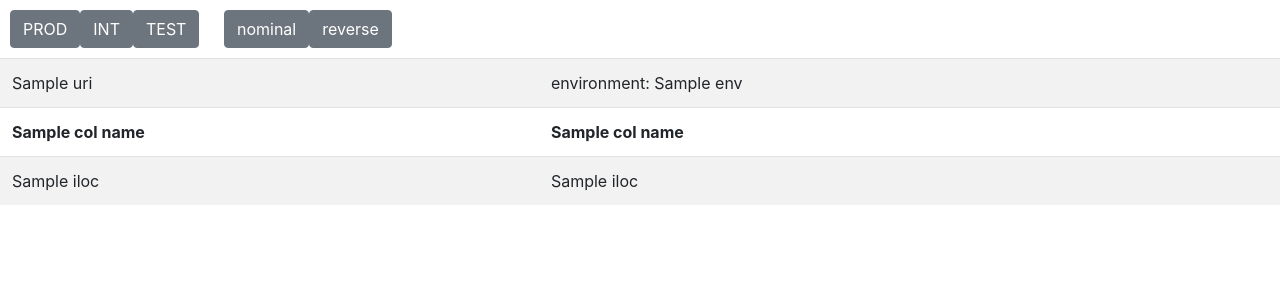
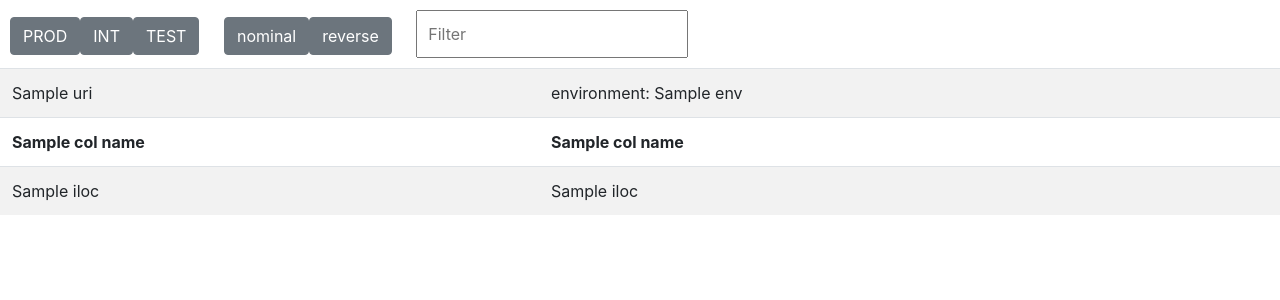
Before and after one commit to bequrios/flader, a Flask app: template templates/dataframe.html in a window 1280 px wide. Shown: the top 300 px of the page. Run offline with Flask 3, Linux system fonts and the light colour scheme; the template is opened without the code that fills it: most values are stand-ins (such as "Sample title", 1, 10 or a date in 2020); some libraries are stand-ins or nearby versions.

Commit message:
add filter

```diff
--- a/templates/dataframe.html
+++ b/templates/dataframe.html
@@ -4,6 +4,10 @@
         .btn-group-margin {
             margin: 10px;
         }
+        #table-filter {
+                padding: 10px;
+                margin: 10px;
+            }
     </style>
 <head>
     <title>{{ uri }}</title>
@@ -31,8 +35,8 @@
             <button type="button" class="btn btn-secondary {% if dir == 'reverse' %}active{% endif %}">reverse</button>
         </a>
     </div>
-
-    <table class="table table-striped">
+    <input type="text" id="table-filter" placeholder="Filter">
+    <table id="result-table" class="table table-striped">
         <tr>
             <td>{{ uri }}</td>
             <td>environment: {{ env }}</td>
@@ -48,5 +52,31 @@
         </tr>
         {% endfor %}
     </table>
+    <script>
+        document.getElementById("table-filter").addEventListener("keyup", function() {
+            filterTable();
+        });
+
+        function filterTable() {
+            var input, filter, table, tr, td, i, j, txtValue;
+            input = document.getElementById("table-filter");
+            filter = input.value.toUpperCase();
+            table = document.getElementById("result-table");
+            tr = table.getElementsByTagName("tr");
+
+            for (i = 0; i < tr.length; i++) {
+                var visible = false;
+                td = tr[i].getElementsByTagName("td");
+                for (j = 0; j < td.length; j++) {
+                    txtValue = td[j].textContent || td[j].innerText;
+                    if (txtValue.toUpperCase().indexOf(filter) > -1) {
+                        visible = true;
+                        break; // Exit the loop if a match is found in this row
+                    }
+                }
+                tr[i].style.display = visible ? "" : "none";
+            }
+        }
+    </script>
 </body>
 </html>
```
